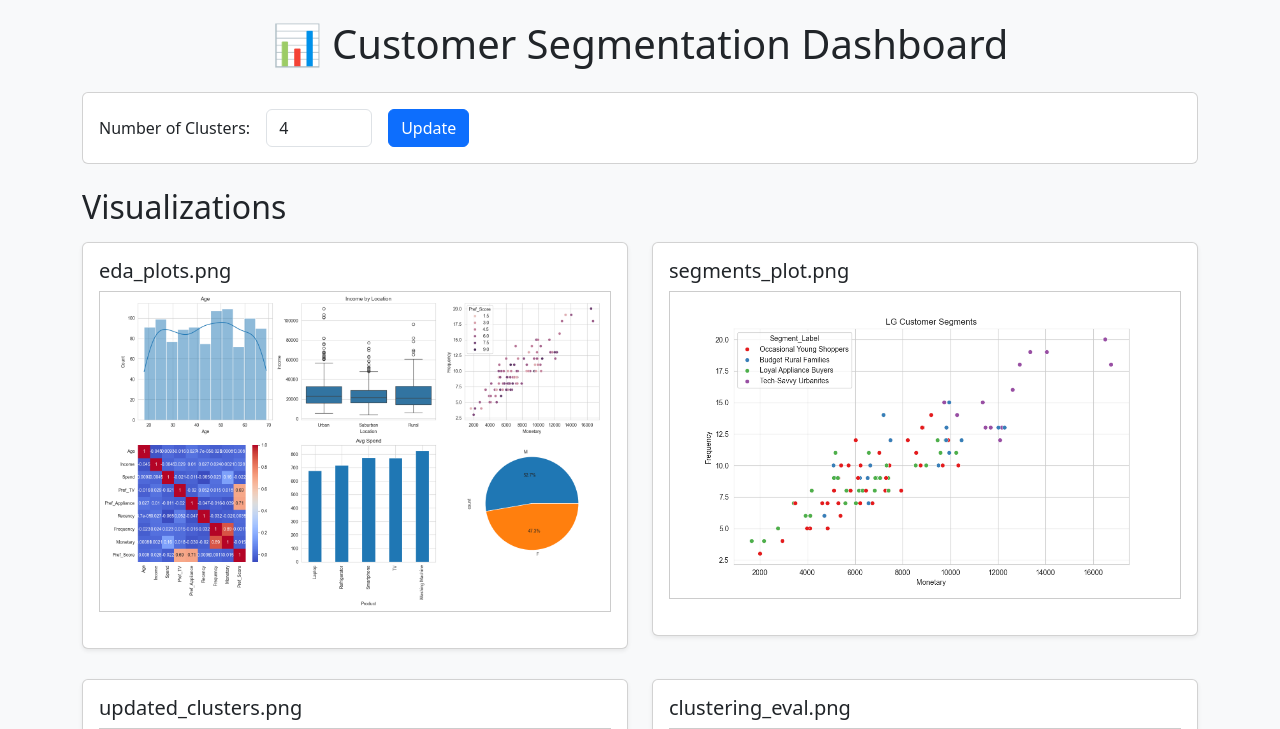
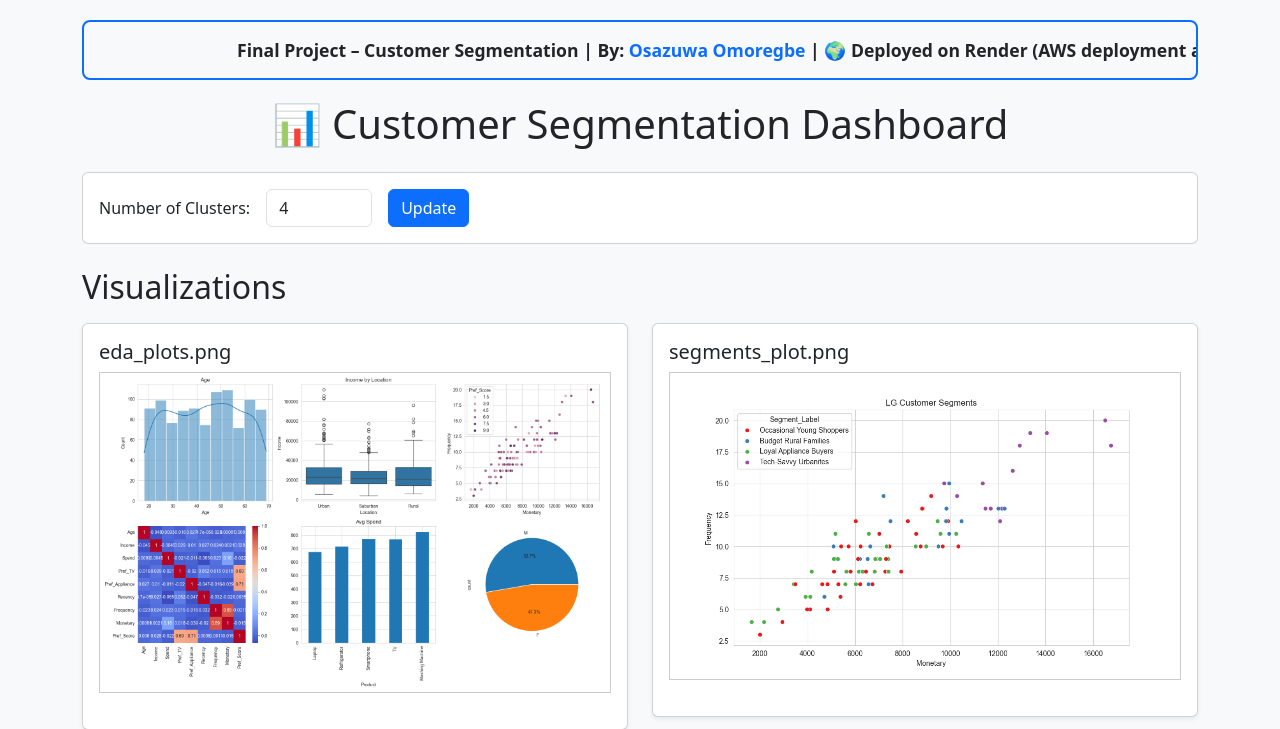
Before and after one commit to Osazuwa10/LG-FINAL-PROJECTS, a Flask app: page / in a window 1280 px wide. Shown: the top 729 px of the page. Run offline with Flask 3, Linux system fonts and the light colour scheme.

Commit message:
Fixed all

```diff
--- a/templates/index.html
+++ b/templates/index.html
@@ -9,11 +9,46 @@
         body { padding: 20px; }
         img { max-width: 100%; border: 1px solid #ccc; margin-bottom: 20px; }
         .plot-card { margin-bottom: 30px; }
+
+        /* Professional banner styling */
+        .author-banner {
+            background-color: #f8f9fa;
+            padding: 15px;
+            border: 2px solid #0d6efd;
+            border-radius: 8px;
+            margin-bottom: 20px;
+            overflow: hidden;
+            position: relative;
+        }
+
+        /* Smooth ticker animation */
+        .scrolling-text {
+            display: inline-block;
+            white-space: nowrap;
+            position: relative;
+            animation: ticker 15s linear infinite;
+            font-weight: 600;
+            font-size: 1.1rem;
+            color: #212529;
+        }
+
+        @keyframes ticker {
+            0%   { transform: translateX(100%); }
+            100% { transform: translateX(-100%); }
+        }
     </style>
 </head>
 <body class="bg-light">
 
 <div class="container">
+    <!-- ✅ Professional Banner -->
+    <div class="author-banner text-center">
+        <div class="scrolling-text">
+            Final Project – Customer Segmentation | By: <span class="text-primary">Osazuwa Omoregbe</span> | 🌍 Deployed on <strong>Render</strong> (AWS deployment attempt unsuccessful)
+        </div>
+    </div>
+
+    <!-- Dashboard Title -->
     <h1 class="mb-4 text-center">📊 Customer Segmentation Dashboard</h1>
 
     <!-- Cluster Update Form -->
```
